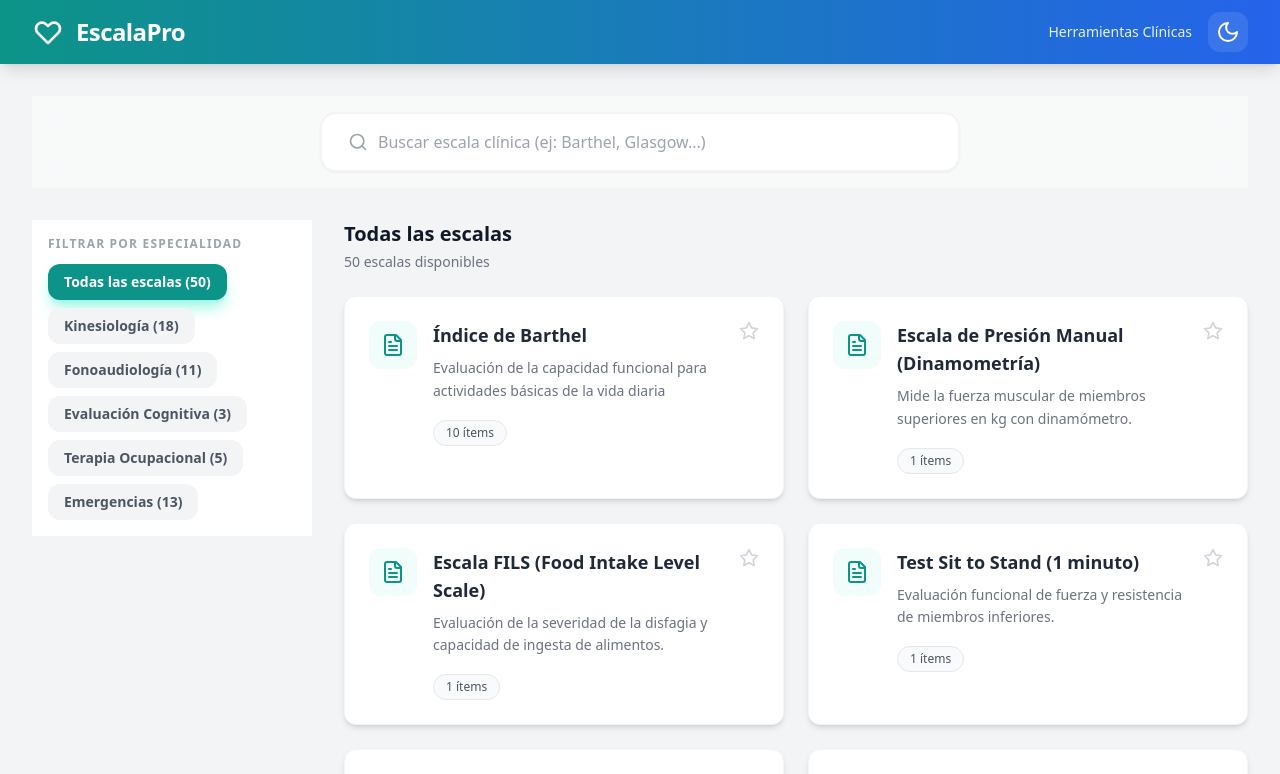
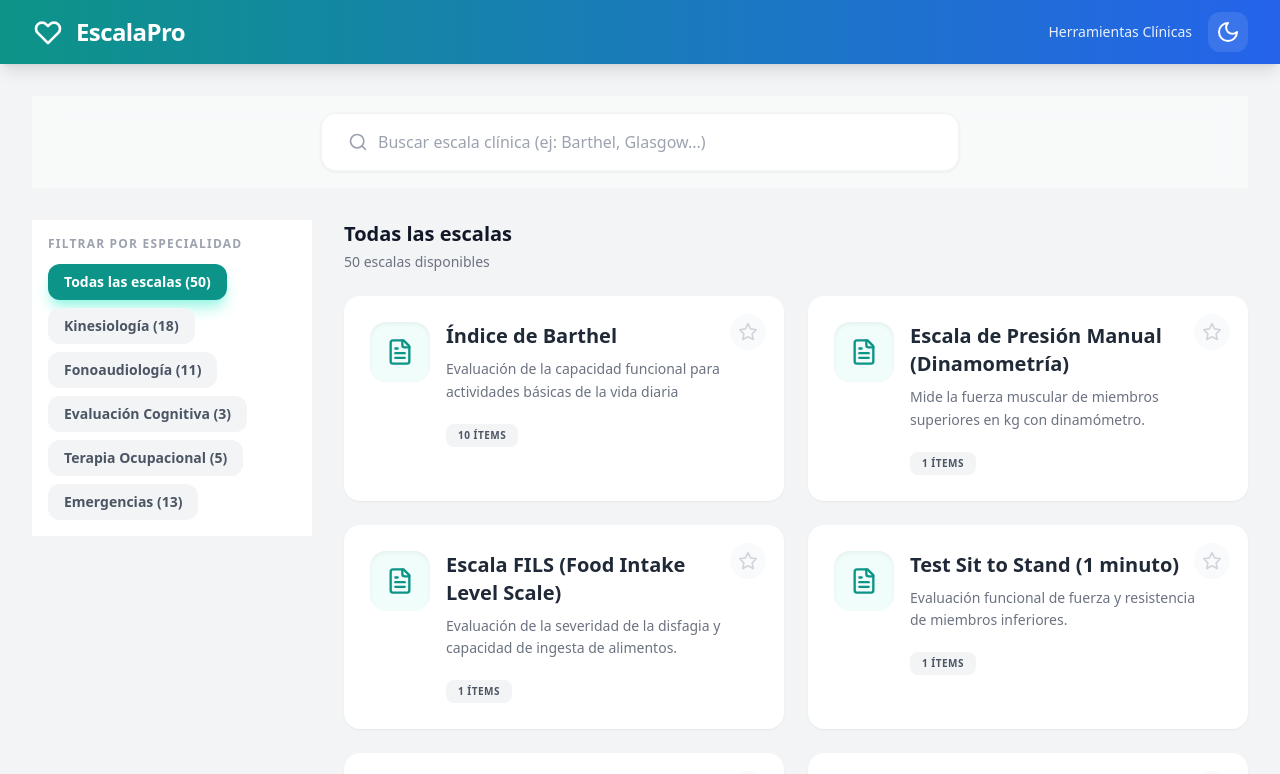
Before and after one commit to kinebulnes-tech/EscalasPro, a React (Vite) app: page / in a window 1280 px wide. Shown: the top 774 px of the page. Built offline with nearby package versions, Linux system fonts and the light colour scheme.

Commit message:
Update ScaleCard.tsx

```diff
--- a/src/components/ScaleCard.tsx
+++ b/src/components/ScaleCard.tsx
@@ -1,5 +1,5 @@
 import { Scale } from '../data/scalesData';
-import { FileText, Star } from 'lucide-react';
+import { FileText, Star, ChevronRight } from 'lucide-react';
 
 interface ScaleCardProps {
   scale: Scale;
@@ -12,43 +12,65 @@ export default function ScaleCard({ scale, onClick, isFavorite, onToggleFavorite
   return (
     <div
       onClick={onClick}
-      className="bg-white rounded-xl shadow-md border border-gray-100 p-6 hover:shadow-xl hover:-translate-y-1 hover:border-teal-400 transition-all duration-300 cursor-pointer group relative"
+      className="group relative bg-white rounded-2xl p-6
+                 border-2 border-transparent hover:border-teal-500/30
+                 shadow-sm hover:shadow-xl hover:shadow-teal-500/10
+                 transition-all duration-300 ease-out cursor-pointer
+                 hover:-translate-y-2 active:scale-[0.98]"
     >
-      {/* Botón de Favorito (Estrella) */}
+      {/* Botón de Favorito con animación de pulso al pasar el mouse */}
       <button
         onClick={onToggleFavorite}
-        className="absolute top-4 right-4 p-2 rounded-full hover:bg-gray-100 transition-colors z-10"
+        className="absolute top-4 right-4 p-2 rounded-full
+                   bg-gray-50 group-hover:bg-yellow-50
+                   transition-colors duration-300 z-10"
       >
         <Star
-          className={`w-5 h-5 transition-all ${
+          className={`w-5 h-5 transition-all duration-300 ${
             isFavorite
-              ? 'fill-yellow-400 text-yellow-400 scale-110'
-              : 'text-gray-300 hover:text-gray-400'
+              ? 'fill-yellow-400 text-yellow-400 scale-110 rotate-[72deg]'
+              : 'text-gray-300 group-hover:text-yellow-400'
           }`}
         />
       </button>
 
       <div className="flex items-start gap-4">
-        <div className="bg-teal-50 p-3 rounded-xl group-hover:bg-teal-100 transition-colors duration-300">
-          <FileText className="w-6 h-6 text-teal-600" />
+        {/* Ícono con animación: sube y baja un poco en hover */}
+        <div className="bg-teal-50 p-4 rounded-2xl
+                        group-hover:bg-teal-600 group-hover:scale-110
+                        transition-all duration-500 ease-in-out shadow-inner">
+          <FileText className="w-7 h-7 text-teal-600 group-hover:text-white transition-colors duration-300" />
         </div>
 
-        <div className="flex-1 pr-6">
-          <h3 className="text-lg font-bold text-gray-800 mb-2 group-hover:text-teal-700 transition-colors duration-300">
+        <div className="flex-1 pr-4">
+          <h3 className="text-xl font-extrabold text-gray-800 mb-2
+                         group-hover:text-teal-600 transition-colors duration-300">
             {scale.nombre}
           </h3>
 
-          <p className="text-sm text-gray-500 line-clamp-2 leading-relaxed">
+          <p className="text-sm text-gray-500 line-clamp-2 leading-relaxed group-hover:text-gray-600">
             {scale.descripcion}
           </p>
 
-          <div className="mt-4">
-            <span className="inline-flex items-center px-3 py-1 bg-gray-50 text-gray-600 font-medium text-xs rounded-full border border-gray-200">
-              {scale.preguntas.length} ítems
+          <div className="mt-5 flex items-center justify-between">
+            <span className="inline-flex items-center px-3 py-1 bg-gray-100
+                             text-gray-600 font-bold text-[10px] uppercase tracking-wider
+                             rounded-lg group-hover:bg-teal-50 group-hover:text-teal-700
+                             transition-colors duration-300">
+              {scale.preguntas.length} ÍTEMS
             </span>
+
+            {/* Indicador de flecha que aparece solo en hover */}
+            <div className="flex items-center gap-1 text-teal-600 opacity-0 -translate-x-2 group-hover:opacity-100 group-hover:translate-x-0 transition-all duration-300">
+              <span className="text-xs font-bold">Evaluar</span>
+              <ChevronRight className="w-4 h-4" />
+            </div>
           </div>
         </div>
       </div>
+
+      {/* Brillo sutil de fondo que aparece en hover */}
+      <div className="absolute inset-0 rounded-2xl bg-gradient-to-br from-teal-500/5 to-transparent opacity-0 group-hover:opacity-100 transition-opacity duration-500 pointer-events-none" />
     </div>
   );
 }
```
